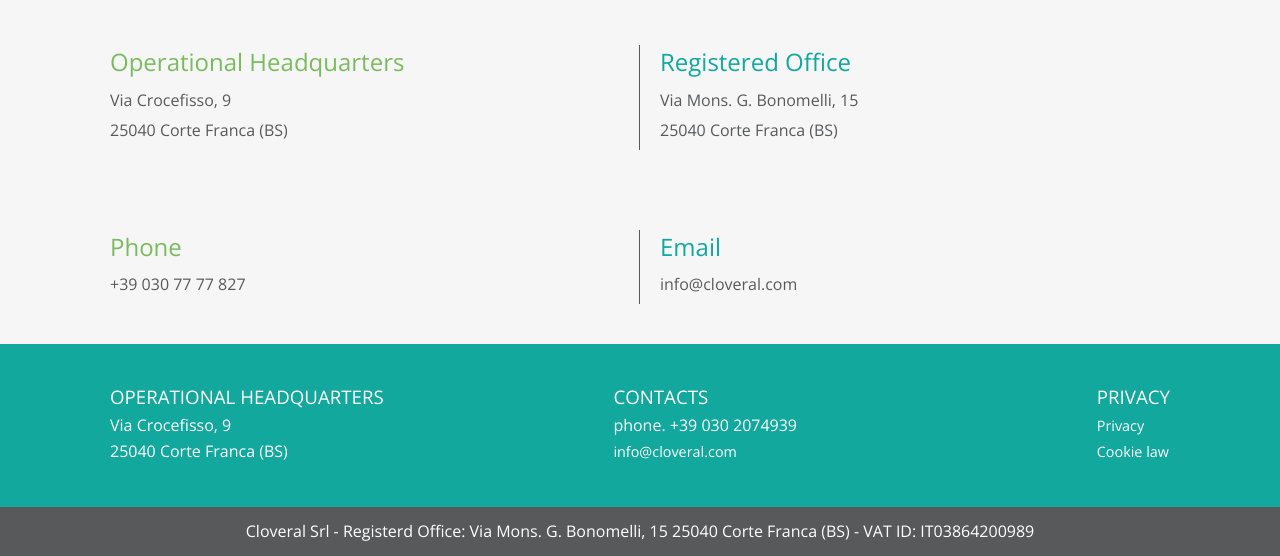
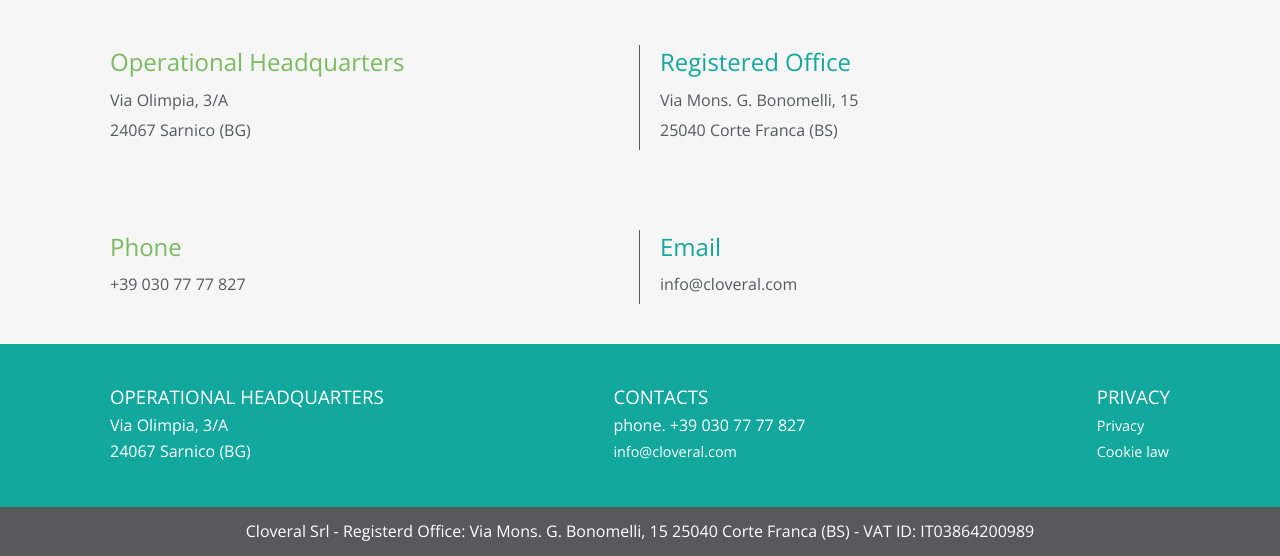
Before and after one commit to Cloveral/cloveral.github.io, a Jekyll site: the page built from _pages/04_en_contatti.md, in a window 1280 px wide. Shown: the part 505-1061 px from the top of the page. Built offline with Jekyll 4.4.1, drawn with Linux system fonts in a browser that asks for light colours; nearby versions of some CDN libraries; library files that are not in the unit come from our copies; comment, search, counter and statistics services are not loaded.

Commit message:
Update address

```diff
--- a/_includes/footer_en.html
+++ b/_includes/footer_en.html
@@ -6,10 +6,10 @@
 			</h3>
 			<ul>
 				<li>
-					Via Crocefisso, 9
+					Via Olimpia, 3/A
 				</li>
 				<li>
-					25040 Corte Franca (BS)
+					24067 Sarnico (BG)
 				</li>
 			</ul>
 		</div>
@@ -19,7 +19,7 @@
 			</h3>
 			<ul>
 				<li>
-					phone. +39 030 2074939
+					phone. +39 030 77 77 827
 				</li>
 				<li>
 					<a href="mailto:info@cloveral.com">info@cloveral.com</a>
--- a/_pages/04_en_contatti.md
+++ b/_pages/04_en_contatti.md
@@ -9,7 +9,7 @@
 ---
 
 <div class="mappa">
-	<iframe src="https://www.google.com/maps/embed?pb=!1m18!1m12!1m3!1d2790.1861332868134!2d9.983227315949001!3d45.62699697910327!2m3!1f0!2f0!3f0!3m2!1i1024!2i768!4f13.1!3m3!1m2!1s0x47816605da0658dd%3A0x9014ab7d9ce46d87!2sVia+Crocefisso%2C+9%2C+25040+Nigoline+Bonomelli+BS!5e0!3m2!1sit!2sit!4v1484665789436" width="100%" height="450" frameborder="0" style="border:0" allowfullscreen></iframe>
+	<iframe src="https://www.google.com/maps/embed?pb=!1m18!1m12!1m3!1d2790.1861332868134!2d9.983227315949001!3d45.62699697910327!2m3!1f0!2f0!3f0!3m2!1i1024!2i768!4f13.1!3m3!1m2!1s0x47816605da0658dd%3A0x9014ab7d9ce46d87!2sVia%20Olimpia%2C%203%2FA%2C%2024067%20Sarnico%20BG!5e0!3m2!1sit!2sit!4v1484665789436" width="100%" height="450" frameborder="0" style="border:0" allowfullscreen></iframe>
 </div>
 
 <div class="sedi">
@@ -17,8 +17,8 @@
 		<div class="grid">
 			<div class="half">
 				<h2 class="titolo-sede-operativa">Operational Headquarters</h2>
-				<p>Via Crocefisso, 9</p>
-				<p>25040 Corte Franca (BS)</p>
+				<p>Via Olimpia, 3/A</p>
+				<p>24067 Sarnico (BG)</p>
 			</div>
 			<div class="half">
 				<h2 class="titolo-sede-legale">Registered Office</h2>
```
Also changed, not shown: _pages/04_it_contatti.md (+3 -3 lines), 2 other files.
